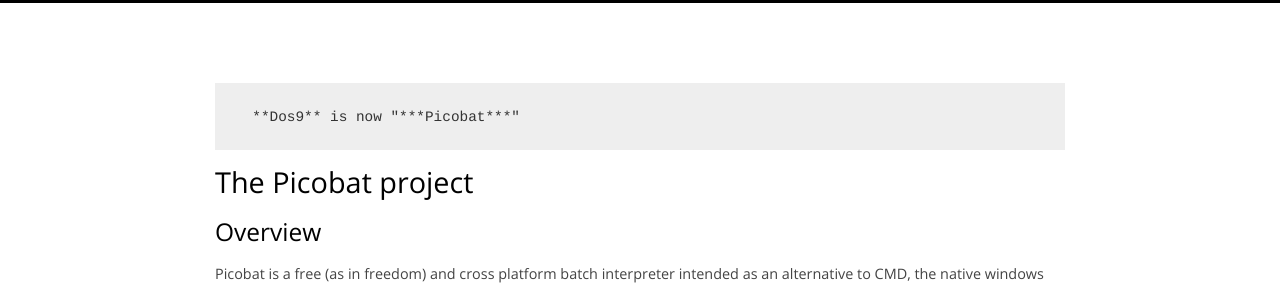
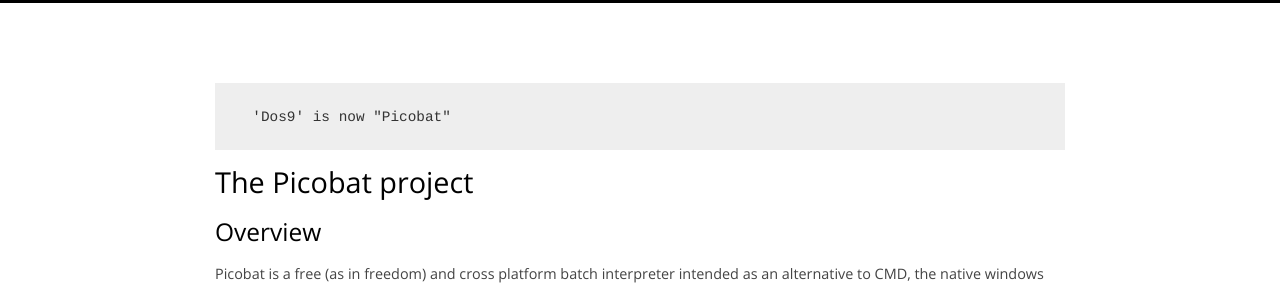
Before and after one commit to darkbatcher/picobat-www, a Jekyll site: the page built from index.md, in a window 1280 px wide. Shown: the part 152-444 px from the top of the page. Built offline with Jekyll 4.4.1, drawn with Linux system fonts in a browser that asks for light colours.

Commit message:
Fixed renaming announcement - MD Issues

```diff
--- a/index.md
+++ b/index.md
@@ -4,7 +4,7 @@ description: Picobat, a fast, simple cross-platform batch interpreter
 layout: default
 ---
 
-      **Dos9** is now "***Picobat***"
+      'Dos9' is now "Picobat"
 
 # The Picobat project #
 
```
